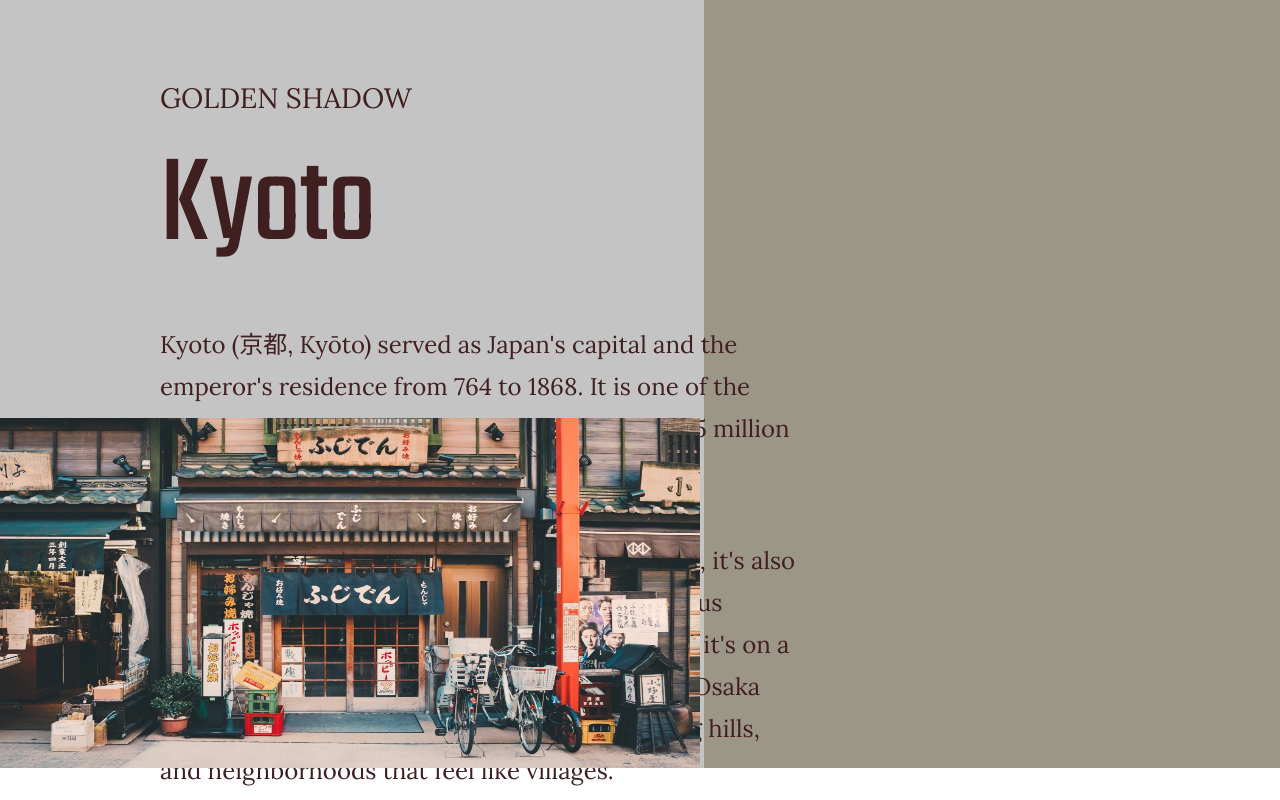
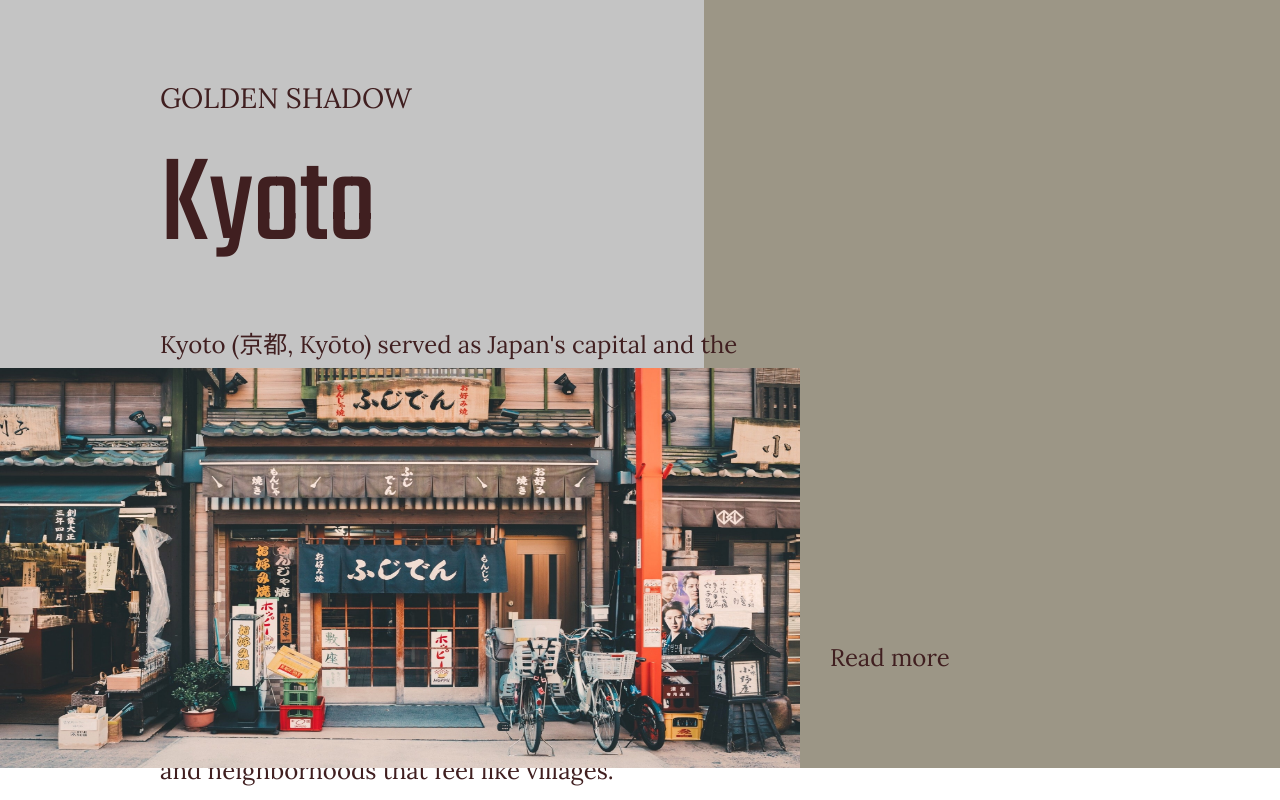
Before and after one commit to proLove0212/hazakura-travel, a React (Create React App) app: page / in a window 1280 px wide. Shown: the part 832-1632 px from the top of the page. Built offline with nearby package versions, Linux system fonts and the light colour scheme; a web font is replaced by a local one.

Commit message:
Added redirect text and div container for corner image component

```diff
--- a/src/components/Common/CornerImage.css
+++ b/src/components/Common/CornerImage.css
@@ -1,7 +1,29 @@
-.corner-image img{
-  height: 350px;
-  width: 700px;
+.corner-image {
+  display: flex;
+  align-items: flex-end;
   position: absolute;
   bottom: 0px;
   left: 0px;
 }
+
+.corner-image img{
+  height: 400px;
+  width: 800px;
+}
+
+.redirect {
+  display: flex;
+  flex-direction: column;
+  row-gap: 20px;
+}
+
+.redirect span {
+  margin-left: 30px;
+  font-size: 1.5rem;
+}
+
+.redirect-button {
+  height: 75px;
+  width: 275px;
+  background-color: #9C9686;
+}
--- a/src/components/Common/CornerImage.js
+++ b/src/components/Common/CornerImage.js
@@ -4,6 +4,12 @@ function CornerImage({ image }) {
   return (
     <div className="corner-image">
       <img src={image} alt="geisha"/>
+      <div className="redirect">
+        <span className="redirect-text">Read more</span>
+        <div className="redirect-button">
+
+        </div>
+      </div>
     </div>
   );
 }
--- a/src/components/Kyoto/Kyoto.js
+++ b/src/components/Kyoto/Kyoto.js
@@ -1,7 +1,6 @@
 import "./Kyoto.css";
 import PageInfo from "../Common/PageInfo";
 import CornerImage from "../Common/CornerImage";
-// import geisha from "../../images/geisha.jpg";
 import fujiden from "../../images/fujiden.jpg"
 
 function Kyoto() {
@@ -21,9 +20,7 @@ function Kyoto() {
           paragraph2={paragraph2}
         />
       </div>
-      <div className="corner-container">
         <CornerImage image={fujiden} />
-      </div>
     </div>
   );
 }
```
